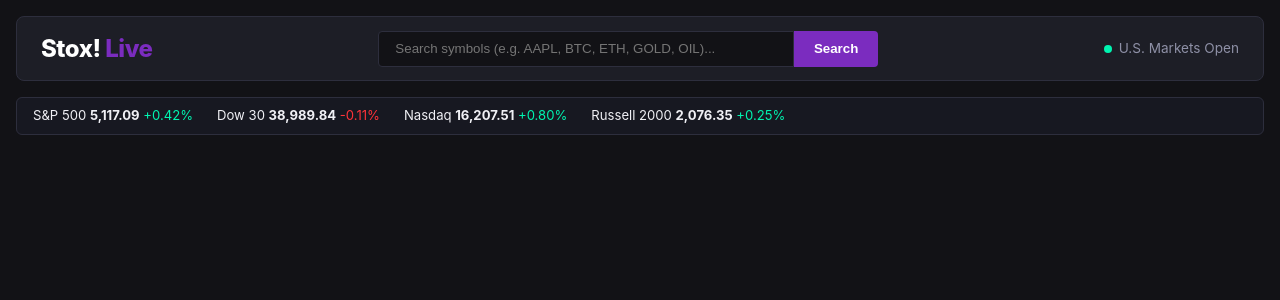
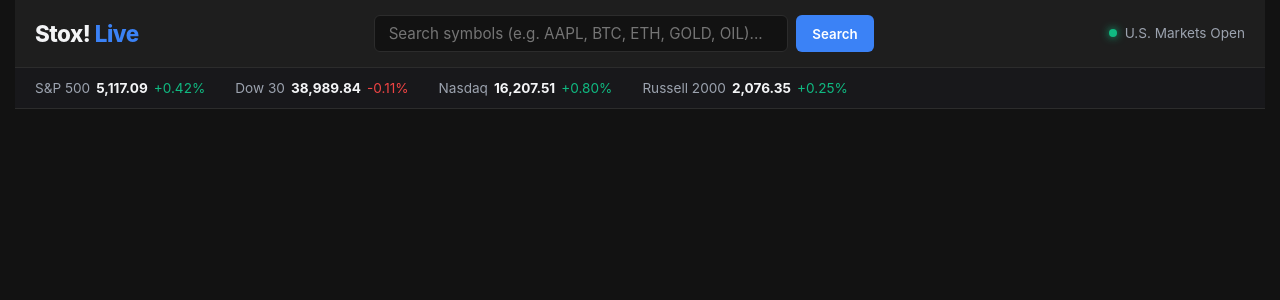
Before and after one commit to Asfandyardd/STOX-AI, a Flask app: page / in a window 1280 px wide. Shown: the top 300 px of the page. Run offline with Flask 3, Linux system fonts and the light colour scheme.

Commit message:
Update style.css

```diff
--- a/static/style.css
+++ b/static/style.css
@@ -1,248 +1,430 @@
 :root {
-    --yf-bg: #121216;
-    --yf-card-bg: #1d1e26;
-    --yf-border: #2d2e3d;
-    --yf-text: #f0f0f5;
-    --yf-muted: #8e90a6;
-    --yf-green: #00f4b0;
-    --yf-red: #ff333a;
-    --yf-purple: #7b2cbf;
-    --yf-blue: #38bdf8;
-    --font: -apple-system, BlinkMacSystemFont, "Segoe UI", Roboto, sans-serif;
+    --bg-main: #121212;
+    --bg-card: #1e1e1e;
+    --bg-card-hover: #262626;
+    --border-color: #2c2c2c;
+    --text-primary: #f3f4f6;
+    --text-secondary: #9ca3af;
+    --accent-blue: #3b82f6;
+    --accent-green: #10b981;
+    --accent-red: #ef4444;
+    --badge-bg: #2a2a2a;
 }
 
-* { box-sizing: border-box; margin: 0; padding: 0; }
+* {
+    box-sizing: border-box;
+    margin: 0;
+    padding: 0;
+    font-family: -apple-system, BlinkMacSystemFont, "Segoe UI", Roboto, Helvetica, Arial, sans-serif;
+}
 
 body {
-    background-color: var(--yf-bg);
-    color: var(--yf-text);
-    font-family: var(--font);
+    background-color: var(--bg-main);
+    color: var(--text-primary);
     line-height: 1.5;
-    padding: 1rem;
 }
 
-.yf-wrapper { max-width: 1400px; margin: 0 auto; }
+.yf-wrapper {
+    max-width: 1440px;
+    margin: 0 auto;
+    padding: 0 15px 30px 15px;
+}
 
-/* Navbar */
+/* Navbar / Header */
 .yf-navbar {
     display: flex;
+    justify-content: space-between;
     align-items: center;
-    justify-content: space-between;
-    background-color: var(--yf-card-bg);
-    border: 1px solid var(--yf-border);
-    padding: 0.85rem 1.5rem;
-    border-radius: 8px;
-    gap: 1rem;
-    flex-wrap: wrap;
+    padding: 15px 20px;
+    background-color: var(--bg-card);
+    border-bottom: 1px solid var(--border-color);
+    position: sticky;
+    top: 0;
+    z-index: 1000;
 }
 
 .yf-logo {
+    font-size: 1.4rem;
     font-weight: 800;
-    font-size: 1.5rem;
-    color: #fff;
+    color: var(--text-primary);
     letter-spacing: -0.5px;
 }
-.yf-logo span { color: var(--yf-purple); }
+
+.yf-logo span {
+    color: var(--accent-blue);
+}
 
 .yf-search-box {
     display: flex;
-    flex: 1;
+    gap: 8px;
+    width: 45%;
     max-width: 500px;
 }
 
 .yf-search-box input {
-    width: 100%;
-    padding: 0.6rem 1rem;
-    background: var(--yf-bg);
-    border: 1px solid var(--yf-border);
-    border-radius: 4px 0 0 4px;
-    color: #fff;
+    flex: 1;
+    background-color: var(--bg-main);
+    border: 1px solid var(--border-color);
+    padding: 8px 14px;
+    border-radius: 6px;
+    color: var(--text-primary);
+    font-size: 0.95rem;
     outline: none;
 }
 
+.yf-search-box input:focus {
+    border-color: var(--accent-blue);
+}
+
 .yf-search-box button {
-    padding: 0.6rem 1.25rem;
-    background: var(--yf-purple);
+    background-color: var(--accent-blue);
+    color: white;
     border: none;
-    color: #fff;
-    font-weight: 700;
-    border-radius: 0 4px 4px 0;
+    padding: 8px 16px;
+    font-weight: 600;
+    border-radius: 6px;
     cursor: pointer;
+    transition: background 0.2s;
+}
+
+.yf-search-box button:hover {
+    background-color: #2563eb;
 }
 
 .market-status {
-    font-size: 0.85rem;
-    color: var(--yf-muted);
     display: flex;
     align-items: center;
-    gap: 0.4rem;
+    gap: 8px;
+    font-size: 0.85rem;
+    color: var(--text-secondary);
 }
 
 .status-dot {
-    width: 8px; height: 8px;
-    background-color: var(--yf-green);
+    width: 8px;
+    height: 8px;
+    background-color: var(--accent-green);
     border-radius: 50%;
+    display: inline-block;
+    box-shadow: 0 0 8px var(--accent-green);
 }
 
 /* Ticker Tape */
 .ticker-tape {
     display: flex;
-    gap: 1.5rem;
-    background: #171821;
-    padding: 0.5rem 1rem;
-    margin: 1rem 0;
-    border-radius: 6px;
-    border: 1px solid var(--yf-border);
+    gap: 30px;
+    background-color: #18181b;
+    padding: 10px 20px;
+    border-bottom: 1px solid var(--border-color);
     overflow-x: auto;
-    font-size: 0.82rem;
+    white-space: nowrap;
+    font-size: 0.85rem;
 }
 
-.ticker-item { white-space: nowrap; }
-.ticker-item span.up { color: var(--yf-green); }
-.ticker-item span.down { color: var(--yf-red); }
-
-/* Stock Header */
-.yf-stock-header {
+.ticker-item {
     display: flex;
-    justify-content: space-between;
-    align-items: flex-end;
-    margin-bottom: 1rem;
+    gap: 6px;
+    align-items: center;
 }
 
-.yf-muted { color: var(--yf-muted); font-size: 0.85rem; }
-
-.price-row { display: flex; align-items: center; gap: 0.5rem; }
-.price-big { font-size: 2.25rem; font-weight: 800; }
-
-.pulse-indicator {
-    width: 10px; height: 10px;
-    border-radius: 50%;
-    background: var(--yf-green);
-    animation: pulse 1.5s infinite;
+.ticker-item span:first-child {
+    color: var(--text-secondary);
 }
 
-@keyframes pulse {
-    0% { transform: scale(0.95); box-shadow: 0 0 0 0 rgba(0, 244, 176, 0.7); }
-    70% { transform: scale(1); box-shadow: 0 0 0 8px rgba(0, 244, 176, 0); }
-    100% { transform: scale(0.95); box-shadow: 0 0 0 0 rgba(0, 244, 176, 0); }
+.ticker-item .up {
+    color: var(--accent-green);
 }
 
-.price-change { font-weight: 700; font-size: 1.1rem; }
-.price-change.up { color: var(--yf-green); }
-.price-change.down { color: var(--yf-red); }
+.ticker-item .down {
+    color: var(--accent-red);
+}
 
-/* Grid */
+/* Alerts and Loading */
+.yf-alert {
+    padding: 12px 20px;
+    margin: 20px 0;
+    border-radius: 6px;
+    font-size: 0.9rem;
+}
+
+.yf-alert.error {
+    background-color: rgba(239, 68, 68, 0.15);
+    border: 1px solid var(--accent-red);
+    color: var(--accent-red);
+}
+
+.yf-loading {
+    text-align: center;
+    padding: 60px 0;
+    color: var(--text-secondary);
+}
+
+.yf-spinner {
+    width: 40px;
+    height: 40px;
+    border: 3px solid var(--border-color);
+    border-top-color: var(--accent-blue);
+    border-radius: 50%;
+    animation: spin 0.8s linear infinite;
+    margin: 0 auto 15px auto;
+}
+
+@keyframes spin {
+    to { transform: rotate(360deg); }
+}
+
+.hidden {
+    display: none !important;
+}
+
+/* Dashboard Layout */
+.dashboard {
+    margin-top: 20px;
+}
+
+.yf-stock-header {
+    background-color: var(--bg-card);
+    border: 1px solid var(--border-color);
+    border-radius: 8px;
+    margin-bottom: 20px;
+}
+
+.yf-stock-header h1 {
+    font-size: 1.5rem;
+    font-weight: 700;
+}
+
+.yf-muted {
+    color: var(--text-secondary);
+    font-size: 0.85rem;
+}
+
 .yf-grid {
     display: grid;
-    grid-template-columns: 2.2fr 1fr;
-    gap: 1.25rem;
+    grid-template-columns: 1fr 380px;
+    gap: 20px;
 }
 
-@media (max-width: 992px) { .yf-grid { grid-template-columns: 1fr; } }
-
-.yf-card {
-    background-color: var(--yf-card-bg);
-    border: 1px solid var(--yf-border);
-    border-radius: 8px;
-    padding: 1.25rem;
-    margin-bottom: 1.25rem;
+@media (max-width: 1024px) {
+    .yf-grid {
+        grid-template-columns: 1fr;
+    }
 }
 
-.chart-card { padding: 0; overflow: hidden; }
-.chart-container { width: 100%; height: 420px; background: #131722; }
+.main-column {
+    display: flex;
+    flex-direction: column;
+    gap: 20px;
+}
+
+.sidebar-column {
+    display: flex;
+    flex-direction: column;
+    gap: 20px;
+}
+
+/* Cards */
+.yf-card {
+    background-color: var(--bg-card);
+    border: 1px solid var(--border-color);
+    border-radius: 8px;
+    padding: 20px;
+}
 
 .card-header {
     display: flex;
     justify-content: space-between;
     align-items: center;
-    margin-bottom: 1rem;
-    padding: 1.25rem 1.25rem 0 1.25rem;
+    margin-bottom: 15px;
 }
 
-/* Stats Table */
-.stats-grid {
-    display: grid;
-    grid-template-columns: repeat(auto-fit, minmax(180px, 1fr));
-    gap: 1rem;
-    margin-top: 1rem;
+.card-header h2 {
+    font-size: 1.1rem;
+    font-weight: 600;
 }
 
-.stat-item {
-    background: var(--yf-bg);
-    padding: 0.75rem;
-    border-radius: 6px;
-    border: 1px solid var(--yf-border);
+.badge {
+    background-color: var(--badge-bg);
+    color: var(--text-secondary);
+    font-size: 0.75rem;
+    padding: 3px 8px;
+    border-radius: 4px;
+    font-weight: 600;
+}
+
+/* Chart Card */
+.chart-card {
+    height: 520px;
     display: flex;
     flex-direction: column;
 }
 
-.stat-item span { font-size: 0.75rem; color: var(--yf-muted); }
-.stat-item strong { font-size: 1rem; margin-top: 0.2rem; }
-
-/* AI Panel */
-.confidence-box {
-    text-align: center;
-    background: var(--yf-bg);
-    padding: 1rem;
+.chart-container {
+    flex: 1;
+    width: 100%;
+    background-color: #131722;
     border-radius: 6px;
-    margin-bottom: 1rem;
-    border: 1px solid var(--yf-border);
+    overflow: hidden;
 }
 
-.confidence-box strong { font-size: 1.8rem; color: var(--yf-blue); display: block; }
+/* Sentiment Badges */
+.sentiment-badge {
+    font-size: 0.75rem;
+    padding: 3px 10px;
+    border-radius: 4px;
+    font-weight: 700;
+    letter-spacing: 0.5px;
+}
 
-.ai-section { margin-bottom: 1rem; }
-.ai-section h3 { font-size: 0.85rem; color: var(--yf-muted); text-transform: uppercase; margin-bottom: 0.3rem; }
+.sentiment-badge.buy, .sentiment-badge.bullish {
+    background-color: rgba(16, 185, 129, 0.2);
+    color: var(--accent-green);
+    border: 1px solid rgba(16, 185, 129, 0.4);
+}
+
+.sentiment-badge.sell, .sentiment-badge.bearish {
+    background-color: rgba(239, 68, 68, 0.2);
+    color: var(--accent-red);
+    border: 1px solid rgba(239, 68, 68, 0.4);
+}
+
+.sentiment-badge.hold, .sentiment-badge.neutral {
+    background-color: rgba(59, 130, 246, 0.2);
+    color: var(--accent-blue);
+    border: 1px solid rgba(59, 130, 246, 0.4);
+}
+
+/* AI Panel Styling */
+.ai-card {
+    border-color: #3b82f644;
+}
+
+.confidence-box {
+    display: flex;
+    justify-content: space-between;
+    align-items: center;
+    background-color: var(--bg-main);
+    padding: 12px 15px;
+    border-radius: 6px;
+    margin-bottom: 15px;
+    font-size: 0.9rem;
+}
+
+.confidence-box strong {
+    font-size: 1.1rem;
+    color: var(--accent-blue);
+}
+
+.ai-section {
+    margin-bottom: 15px;
+}
+
+.ai-section h3 {
+    font-size: 0.85rem;
+    color: var(--text-secondary);
+    text-transform: uppercase;
+    letter-spacing: 0.5px;
+    margin-bottom: 6px;
+}
+
+.ai-section p {
+    font-size: 0.9rem;
+    color: var(--text-primary);
+}
 
 .next-move-box {
-    background: rgba(123, 44, 191, 0.15);
-    border: 1px solid var(--yf-purple);
-    padding: 0.85rem;
+    background-color: #161e2e;
+    border: 1px solid #1e3a8a;
     border-radius: 6px;
-    margin-bottom: 1rem;
+    padding: 15px;
+    margin-bottom: 15px;
 }
 
-.next-move-header { display: flex; justify-content: space-between; margin-bottom: 0.5rem; }
-.next-move-details { display: grid; grid-template-columns: 1fr 1fr; gap: 0.5rem; font-size: 0.85rem; margin-bottom: 0.4rem; }
-.accent { color: var(--yf-blue); }
-
-.sentiment-badge {
-    padding: 0.2rem 0.6rem;
-    border-radius: 4px;
-    font-size: 0.75rem;
-    font-weight: 800;
+.next-move-header {
+    display: flex;
+    justify-content: space-between;
+    align-items: center;
+    margin-bottom: 10px;
+    font-size: 0.9rem;
 }
 
-.sentiment-badge.buy, .sentiment-badge.positive, .sentiment-badge.bullish {
-    background: rgba(0, 244, 176, 0.2); color: var(--yf-green); border: 1px solid var(--yf-green);
-}
-.sentiment-badge.sell, .sentiment-badge.negative, .sentiment-badge.bearish {
-    background: rgba(255, 51, 58, 0.2); color: var(--yf-red); border: 1px solid var(--yf-red);
-}
-.sentiment-badge.neutral {
-    background: rgba(142, 144, 166, 0.2); color: var(--yf-muted); border: 1px solid var(--yf-muted);
+.next-move-details {
+    display: flex;
+    justify-content: space-between;
+    font-size: 0.85rem;
+    margin-bottom: 8px;
+    background-color: rgba(0, 0, 0, 0.2);
+    padding: 8px;
+    border-radius: 4px;
 }
 
-.factor-group ul { padding-left: 1.2rem; font-size: 0.8rem; color: var(--yf-muted); }
-.factor-group.positive h4 { color: var(--yf-green); }
-.factor-group.negative h4 { color: var(--yf-red); }
+.next-move-details .accent {
+    color: var(--accent-green);
+}
 
-.ai-source { font-size: 0.7rem; color: var(--yf-muted); text-align: right; margin-top: 1rem; }
+.ai-factors {
+    display: grid;
+    grid-template-columns: 1fr 1fr;
+    gap: 10px;
+    margin-bottom: 15px;
+    font-size: 0.85rem;
+}
+
+.factor-group {
+    background-color: var(--bg-main);
+    padding: 10px;
+    border-radius: 6px;
+}
+
+.factor-group h4 {
+    font-size: 0.75rem;
+    text-transform: uppercase;
+    margin-bottom: 6px;
+}
+
+.factor-group.positive h4 { color: var(--accent-green); }
+.factor-group.negative h4 { color: var(--accent-red); }
+
+.factor-group ul {
+    list-style-position: inside;
+    color: var(--text-secondary);
+    font-size: 0.8rem;
+}
+
+.ai-source {
+    text-align: center;
+    font-size: 0.75rem;
+    color: var(--text-secondary);
+    border-top: 1px solid var(--border-color);
+    padding-top: 10px;
+}
 
 /* News Grid */
-.news-grid { display: flex; flex-direction: column; gap: 0.85rem; }
-.news-item { padding-bottom: 0.75rem; border-bottom: 1px solid var(--yf-border); }
-.news-item a { color: #60a5fa; text-decoration: none; font-weight: 600; font-size: 0.95rem; }
+.news-grid {
+    display: flex;
+    flex-direction: column;
+    gap: 12px;
+}
 
-/* Loaders & Errors */
-.yf-loading { text-align: center; padding: 4rem; }
-.yf-spinner {
-    width: 40px; height: 40px;
-    border: 3px solid rgba(255,255,255,0.1);
-    border-top-color: var(--yf-purple);
-    border-radius: 50%;
-    animation: spin 1s linear infinite;
-    margin: 0 auto 1rem;
+.news-item {
+    background-color: var(--bg-main);
+    padding: 12px;
+    border-radius: 6px;
+    border: 1px solid var(--border-color);
+    transition: background 0.2s;
 }
-@keyframes spin { to { transform: rotate(360deg); } }
-.hidden { display: none !important; }
+
+.news-item:hover {
+    background-color: var(--bg-card-hover);
+}
+
+.news-item a {
+    color: var(--text-primary);
+    text-decoration: none;
+    font-size: 0.9rem;
+    font-weight: 500;
+    display: block;
+}
+
+.news-item a:hover {
+    color: var(--accent-blue);
+}
```
